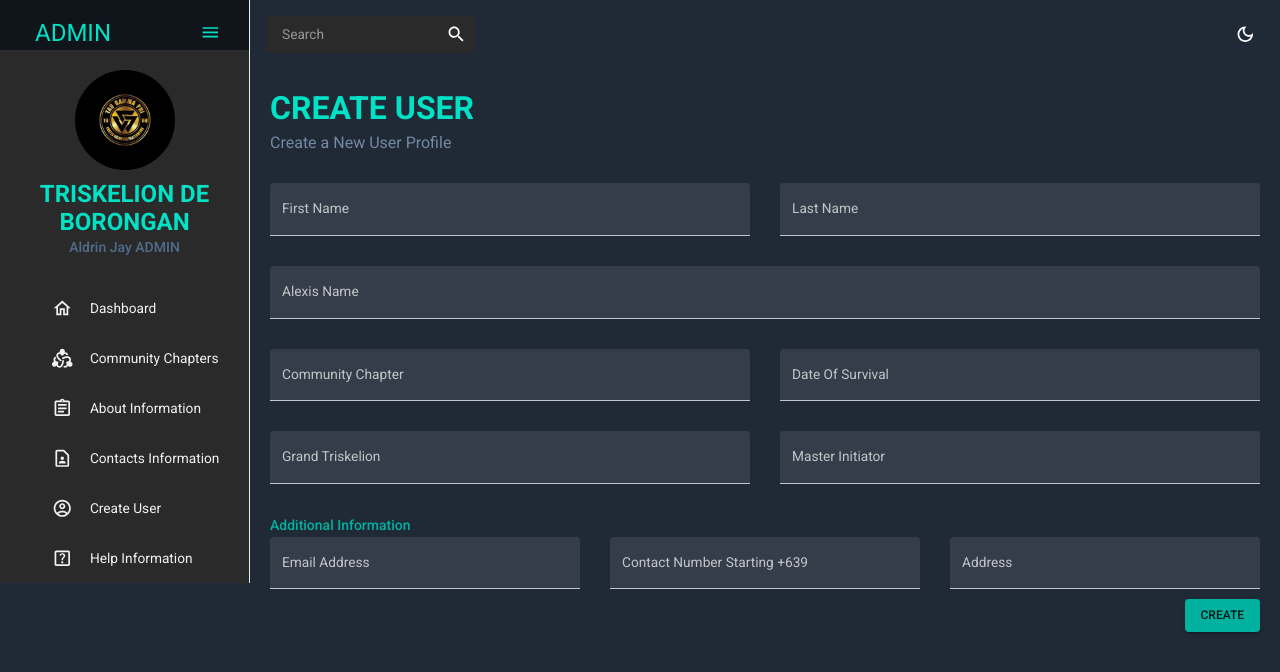
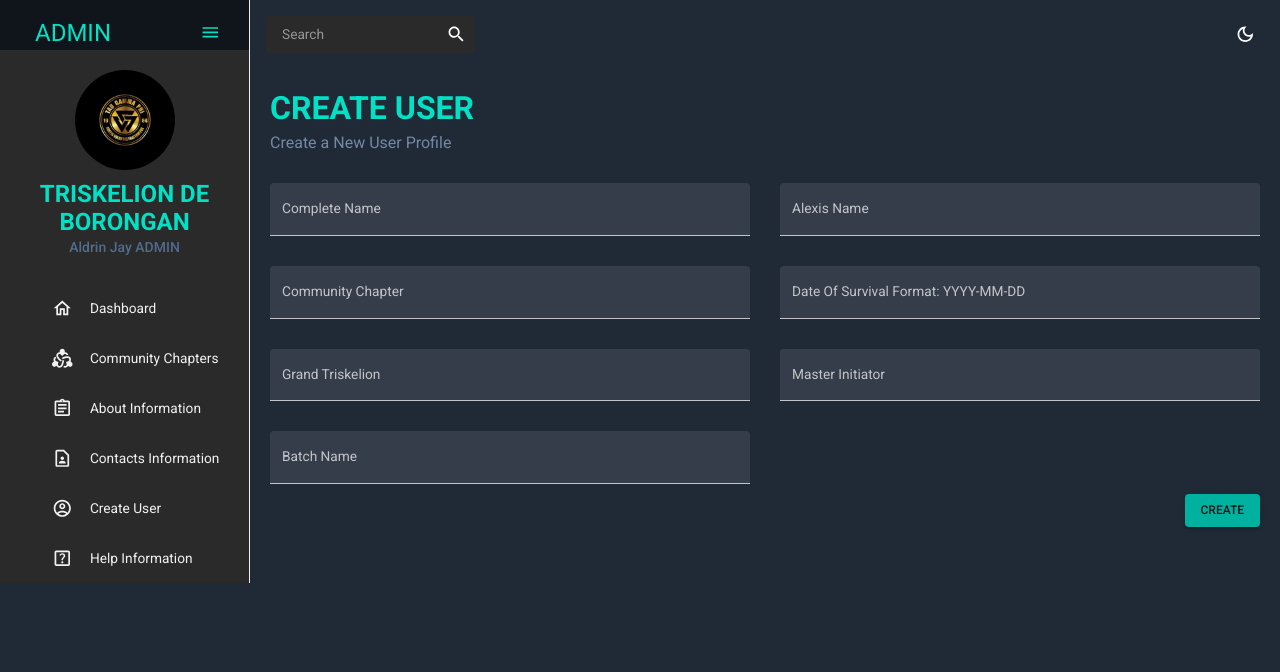
Before and after one commit to berlaypott143/triskelion-de-borongan, a React (Vite) app in the folder frontend/tdb-app/: page /form in a window 1280 px wide. Shown: the top 672 px of the page. Built offline with nearby package versions, Linux system fonts and the light colour scheme.

Commit message:
adjusted form folder and added PUT REQUEST in backend

```diff
--- a/frontend/tdb-app/src/scenes/community_chapters/index.jsx
+++ b/frontend/tdb-app/src/scenes/community_chapters/index.jsx
@@ -80,6 +80,7 @@ const CommunityChapters = () => {
         { field: 'date_of_survival', headerName: 'Date of Survival', width: 150, flex: 1 },
         { field: 'gt', headerName: 'Grand Triskelion', width: 150, flex: 1 },
         { field: 'mi', headerName: 'MI', width: 150, flex: 1 },
+        { field: 'batch_name', headerName: 'Batch Name', width: 150, flex: 1 },
         // Add more fields based on your PostgreSQL data structure
     ];
 
--- a/frontend/tdb-app/src/scenes/form/index.jsx
+++ b/frontend/tdb-app/src/scenes/form/index.jsx
@@ -1,38 +1,69 @@
-import { Box, Button, TextField, Typography } from '@mui/material'
+import { Box, Button, TextField } from '@mui/material'
 import { Formik } from 'formik';
 import * as yup from 'yup';
 import useMediaQuery from '@mui/material/useMediaQuery';
 import Header from '../../components/Header';
 
 const initialValues = {
-    firstName: '',
-    lastName: '',
-    email: '',
-    contact: '',
-    address: '',
+    name: '',
     alexisName: '',
     chapter: '',
     dateOfSurvival: '',
     gt: '',
     mi: '',
+    batchName: '',
 }
 
-const phoneRegEx = /^(\+63)?(9\d{9}|(2|3[02]|4[32]|5[45]|6[34]|7[2478]|8[23]|9[45])?\d{7})$/
+
+// Optional: For future use
+//const phoneRegEx = /^(\+63)?(9\d{9}|(2|3[02]|4[32]|5[45]|6[34]|7[2478]|8[23]|9[45])?\d{7})$/
+const dateRegEx = /^\d{4}-(0[1-9]|1[0-2])-(0[1-9]|[12][0-9]|3[01])$/
+
 
 
 // see yup docs
 const userSchema = yup.object().shape({
-    firstName: yup.string().required('required'),
-    lastName: yup.string().required('required'),
-    email: yup.string().email('invalid email').required('required'),
-    contact: yup.string().matches(phoneRegEx, 'invalid phone number').required('required'),
-    address: yup.string().required('required'),
+    name: yup.string().required('required'),
+    alexisName: yup.string().required('required'),
+    chapter: yup.string().required('required'),
+    dateOfSurvival: yup.string().matches(dateRegEx, 'Invalid date!').required('required'),
+    gt: yup.string().required('required'),
+    mi: yup.string().required('required'),
+    batchName: yup.string().required('required'),
+    //lastName: yup.string().required('required'),
+    //email: yup.string().email('invalid email').required('required'),
+    //contact: yup.string().matches(phoneRegEx, 'invalid phone number').required('required'),
+    //address: yup.string().required('required'),
 })
 
 const Form = () => {
     const isNonMobile = useMediaQuery('(min-width:600px)');
-    const handleFormSubmit = (values) => {
-        console.log(values);
+
+
+    const handleFormSubmit = async (values) => {
+        try {
+            const response = await fetch(`http://localhost:3000/chapter/${values.chapter}/add-member`, {
+                method: 'PUT',
+                headers: {
+                    "Content-Type": 'application/json'
+                },
+
+                body: JSON.stringify(values) // Sending form data as JSON
+            });
+
+
+            // Making sure there is a response data
+            const data = await response.json();
+            if (response.ok) {
+                alert('Member added successfully!');
+                console.log(data);
+            } else {
+                alert(`Failed to add member: ${data.message}`);
+            }
+
+        } catch (err) {
+            console.error('Error in submitting form!', err)
+        }
     }
 
     return (
@@ -67,26 +98,13 @@ const Form = () => {
                                 fullWidth
                                 variant="filled"
                                 type="text"
-                                label="First Name"
+                                label="Complete Name"
                                 onBlur={handleBlur}
                                 onChange={handleChange}
-                                value={values.firstName}
-                                name="firstName"
-                                error={!!touched.firstName && !!errors.firstName}
-                                helperText={touched.firstName && errors.firstName}
-                                sx={{ gridColumn: 'span 2' }}
-                            />
-                            <TextField
-                                fullWidth
-                                variant="filled"
-                                type="text"
-                                label="Last Name"
-                                onBlur={handleBlur}
-                                onChange={handleChange}
-                                value={values.lastName}
-                                name="lastName"
-                                error={!!touched.lastName && !!errors.lastName}
-                                helperText={touched.lastName && errors.lastName}
+                                value={values.name}
+                                name="name"
+                                error={!!touched.name && !!errors.name}
+                                helperText={touched.name && errors.name}
                                 sx={{ gridColumn: 'span 2' }}
                             />
                             <TextField
@@ -100,7 +118,7 @@ const Form = () => {
                                 name="alexisName"
                                 error={!!touched.alexisName && !!errors.alexisName}
                                 helperText={touched.alexisName && errors.alexisName}
-                                sx={{ gridColumn: 'span 4' }}
+                                sx={{ gridColumn: 'span 2' }}
                             />
                             <TextField
                                 fullWidth
@@ -119,7 +137,7 @@ const Form = () => {
                                 fullWidth
                                 variant="filled"
                                 type="text"
-                                label="Date Of Survival"
+                                label="Date Of Survival Format: YYYY-MM-DD"
                                 onBlur={handleBlur}
                                 onChange={handleChange}
                                 value={values.dateOfSurvival}
@@ -154,58 +172,18 @@ const Form = () => {
                                 helperText={touched.mi && errors.mi}
                                 sx={{ gridColumn: 'span 2' }}
                             />
-                        </Box>
-                        <Typography variant='h6' color='secondary' mt="30px">
-                            Additional Information
-                        </Typography>
-                        <Box
-                            display="grid"
-                            gap="30px"
-                            gridTemplateColumns="repeat(3, minmax(0, 1fr))"
-                            sx={{
-                                '& > div': {
-                                    gridColumn: isNonMobile ? undefined : 'span 4'
-                                }
-                            }}
-                        >
                             <TextField
                                 fullWidth
                                 variant="filled"
                                 type="text"
-                                label="Email Address"
+                                label="Batch Name"
                                 onBlur={handleBlur}
                                 onChange={handleChange}
-                                value={values.email}
-                                name="email"
-                                error={!!touched.email && !!errors.email}
-                                helperText={touched.email && errors.email}
-                                sx={{ gridColumn: 'span 1' }}
-                            />
-                            <TextField
-                                fullWidth
-                                variant="filled"
-                                type="text"
-                                label="Contact Number Starting +639"
-                                onBlur={handleBlur}
-                                onChange={handleChange}
-                                value={values.contact}
-                                name="contact"
-                                error={!!touched.contact && !!errors.contact}
-                                helperText={touched.contact && errors.contact}
-                                sx={{ gridColumn: 'span 1' }}
-                            />
-                            <TextField
-                                fullWidth
-                                variant="filled"
-                                type="text"
-                                label="Address"
-                                onBlur={handleBlur}
-                                onChange={handleChange}
-                                value={values.address}
-                                name="address"
-                                error={!!touched.address && !!errors.address}
-                                helperText={touched.address && errors.address}
-                                sx={{ gridColumn: 'span 1' }}
+                                value={values.batchName}
+                                name="batchName"
+                                error={!!touched.batchName && !!errors.batchName}
+                                helperText={touched.batchName && errors.batchName}
+                                sx={{ gridColumn: 'span 2' }}
                             />
                         </Box>
                         <Box display="flex" justifyContent="end" mt="10px">
```
Also changed, not shown: 1 other file (tests, documents, lock files or other folders).
